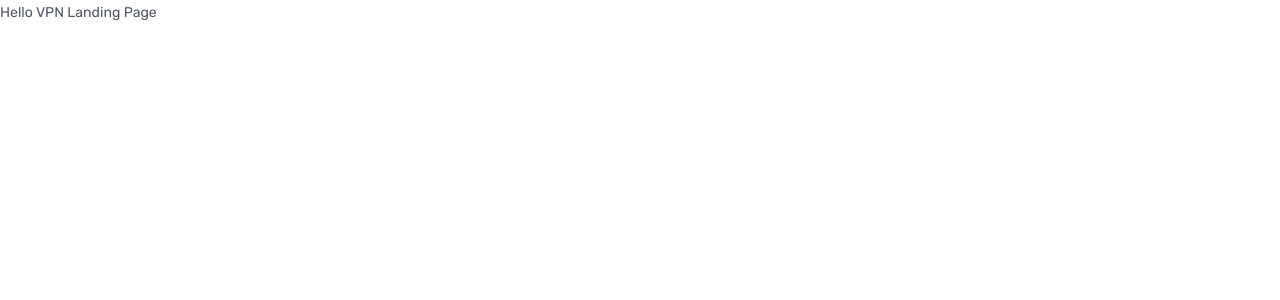
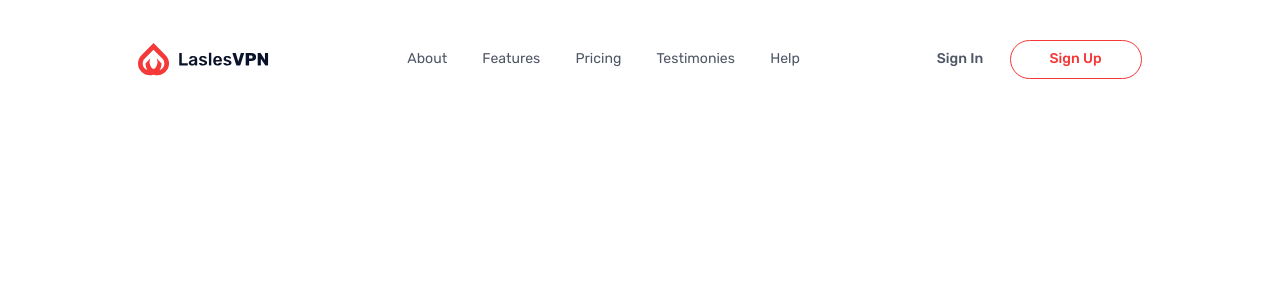
Before and after one commit to lawrencelucky/vpn-landing-page, a React (Create React App) app: page / in a window 1280 px wide. Shown: the top 300 px of the page. Built offline with nearby package versions, Linux system fonts and the light colour scheme.

Commit message:
Feat: Adding the header section

```diff
--- a/package.json
+++ b/package.json
@@ -8,6 +8,7 @@
     "@testing-library/user-event": "^13.5.0",
     "react": "^18.0.0",
     "react-dom": "^18.0.0",
+    "react-icons": "^4.3.1",
     "react-scripts": "5.0.1",
     "web-vitals": "^2.1.4"
   },
--- a/public/index.html
+++ b/public/index.html
@@ -10,7 +10,6 @@
       content="Provide a network for all your needs with ease and fun using LaslesVPN discover interesting features from us."
     />
     <link rel="apple-touch-icon" href="%PUBLIC_URL%/logo192.png" />
-    <link rel="manifest" href="%PUBLIC_URL%/manifest.json" />
     <link rel="preconnect" href="https://fonts.googleapis.com" />
     <link rel="preconnect" href="https://fonts.gstatic.com" crossorigin />
     <link
--- a/src/App.js
+++ b/src/App.js
@@ -1,8 +1,10 @@
+import Header from './components/Header';
+
 function App() {
   return (
-    <div>
-      <h1>Hello VPN Landing Page</h1>
-    </div>
+    <>
+      <Header />
+    </>
   );
 }
 
--- /dev/null
+++ b/src/components/Header.jsx
@@ -0,0 +1,69 @@
+import { useState } from 'react';
+import { AiOutlineMenu, AiOutlineClose } from 'react-icons/ai';
+
+import Logo from '../assets/images/logo.svg';
+
+const Header = () => {
+  const [openDrawer, setOpenDrawer] = useState(false);
+
+  return (
+    <div className='section flex justify-between items-center p-[2rem] lg:py-[4.5rem] lg:px-[15rem]'>
+      <img
+        src={Logo}
+        alt='Logo'
+        draggable='false'
+        className='w-[10rem] sm:w-[12rem] lg:w-[15rem]'
+      />
+
+      {/* Navigation */}
+      <div className='relative'>
+        <ul
+          className={`${
+            openDrawer && 'bottom-0 opacity-100'
+          } h-screen fixed bottom-[100%] opacity-0 right-0 w-full bg-other-white flex flex-col justify-center items-center ease-in-out duration-300 md:opacity-100 md:static md:flex-row md:h-full md:p-0`}
+        >
+          <AiOutlineClose
+            onClick={() => setOpenDrawer(false)}
+            className='text-[2.4rem] text-primary-red absolute top-[2rem] right-[2rem] md:hidden'
+          />
+          <li className='cursor-pointer md:hover:text-primary-red ease-out duration-300 text-lg mb-[2rem] md:mb-0 md:text-md md:mr-[4rem]'>
+            About
+          </li>
+          <li className='cursor-pointer md:hover:text-primary-red ease-out duration-300 text-lg mb-[2rem] md:mb-0 md:text-md md:mr-[4rem]'>
+            Features
+          </li>
+          <li className='cursor-pointer md:hover:text-primary-red ease-out duration-300 text-lg mb-[2rem] md:mb-0 md:text-md md:mr-[4rem]'>
+            Pricing
+          </li>
+          <li className='cursor-pointer md:hover:text-primary-red ease-out duration-300 text-lg mb-[2rem] md:mb-0 md:text-md md:mr-[4rem]'>
+            Testimonies
+          </li>
+          <li className='cursor-pointer md:hover:text-primary-red ease-out duration-300 text-lg mb-[2rem] md:mb-0 md:text-md'>
+            Help
+          </li>
+
+          <div className='flex flex-col items-center md:hidden absolute bottom-[3rem]'>
+            <p className='font-medium text-md cursor-pointer text-primary-red ease-out duration-300 mb-[2.4rem]'>
+              Sign In
+            </p>
+            <button className='btn w-[90vw] sm:w-[38rem]'>Sign Up</button>
+          </div>
+        </ul>
+      </div>
+      {/* Registration */}
+
+      <div className='hidden md:flex md:items-center'>
+        <p className='font-medium text-md mr-[3rem] cursor-pointer hover:text-primary-red ease-out duration-300'>
+          Sign In
+        </p>
+        <button className='btn-outline w-[15rem]'>Sign Up</button>
+      </div>
+
+      <div className='md:hidden' onClick={() => setOpenDrawer(true)}>
+        <AiOutlineMenu className='text-primary-red text-[2.4rem]' />
+      </div>
+    </div>
+  );
+};
+
+export default Header;
--- a/src/index.css
+++ b/src/index.css
@@ -20,6 +20,18 @@
     @apply text-md font-normal text-primary-darkText antialiased;
   }
 
+  .btn {
+    @apply bg-primary-red text-other-white text-md font-bold rounded px-[2.4rem] h-[4.5rem] shadow-md;
+  }
+
+  .btn-outline {
+    @apply bg-other-white text-primary-red text-md font-medium rounded-4xl border border-primary-red px-[2.4rem] h-[4.5rem] md:hover:bg-primary-red md:hover:text-other-white md:hover:shadow-md ease-out duration-300;
+  }
+
+  .section {
+    @apply max-w-[144rem] mx-auto;
+  }
+
   @media screen and (max-width: 1366px) {
     html {
       font-size: 58.8%;
--- a/tailwind.config.js
+++ b/tailwind.config.js
@@ -22,12 +22,24 @@ module.exports = {
       other: {
         lightRed: '#FFECEC',
         line: '#DDDDDD',
+        white: '#FFFFFF',
       },
+    },
+    borderRadius: {
+      DEFAULT: '8px',
+      '4xl': '124px',
     },
     boxShadow: {
       md: '0px 8px 12px 0px #F5383859',
       none: '0 0 #0000',
     },
+    screens: {
+      sm: '641px',
+      md: '769px',
+      lg: '1025px',
+      xl: '1281px',
+      '2xl': '1536px',
+    },
     extend: {},
   },
   plugins: [],
```
Also changed, not shown: src/assets/images/logo.svg (added), 1 other file (tests, documents, lock files or other folders).
